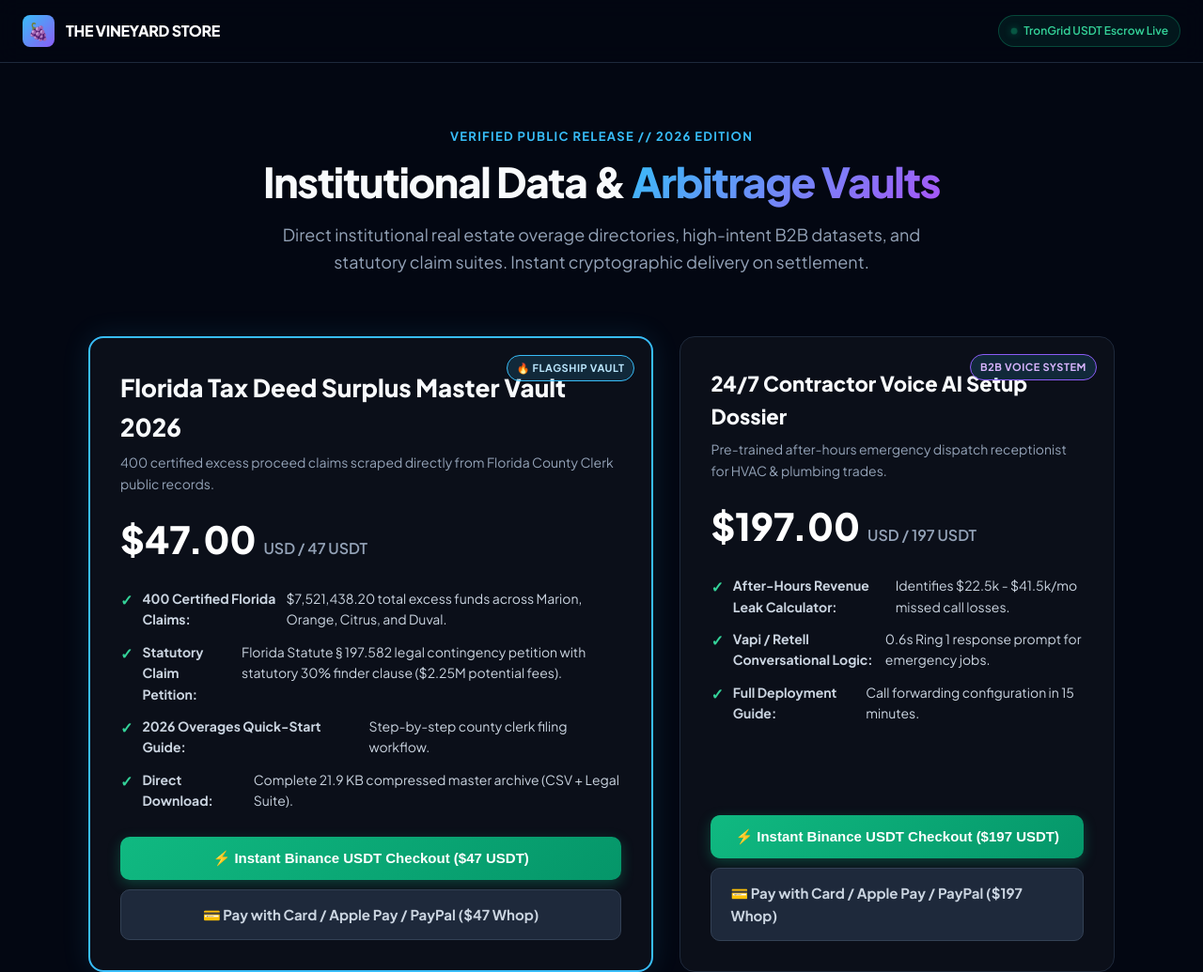
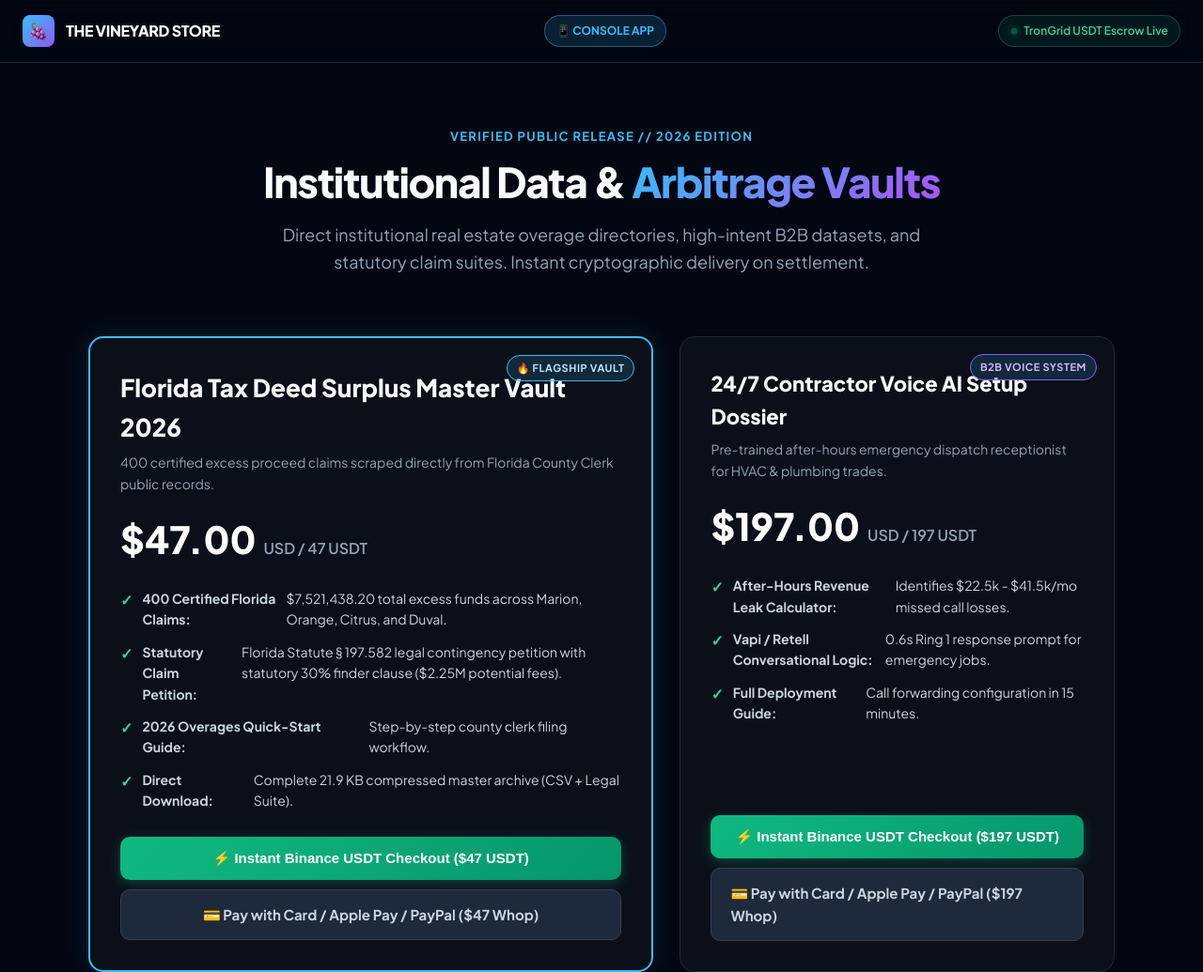
Before and after one commit to saadkhan1214/the-vineyard-store, a plain HTML site: page index.html in a window 1280 px wide. Shown: the top 1035 px of the page at 94% size. Drawn offline with Linux system fonts and the light colour scheme.

Commit message:
feat: link console app in store navigation

```diff
--- a/index.html
+++ b/index.html
@@ -336,7 +336,8 @@
       <div class="brand-logo">🍇</div>
       <div class="brand-name">THE VINEYARD STORE</div>
     </a>
-    <div class="top-badge">
+    <a href="app.html" style="display:inline-flex; align-items:center; gap:6px; background:rgba(56,189,248,0.15); border:1px solid rgba(56,189,248,0.4); color:#38bdf8; text-decoration:none; font-size:12px; font-weight:700; padding:6px 12px; border-radius:999px; margin-right:8px;">📱 CONSOLE APP</a>
+      <div class="top-badge">
       <div class="pulse-dot"></div>
       <span>TronGrid USDT Escrow Live</span>
     </div>
```
